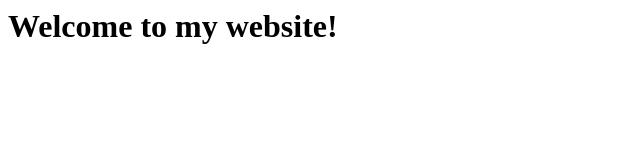
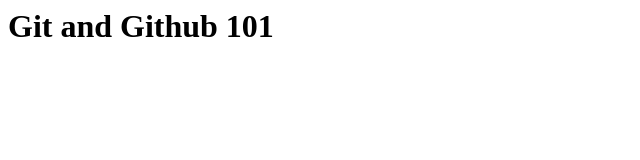
Before and after one commit to ZayMMM/ZayMMM.github.io, a plain HTML site: page index.html in a window 1280 px wide. Shown: the whole page, without its empty margins (0-640 px from the left). Drawn offline with Linux system fonts and the light colour scheme.

Commit message:
Update index.html

```diff
--- a/index.html
+++ b/index.html
@@ -5,6 +5,6 @@
     <title>Document</title>
 </head>
 <body>
-    <h1>Welcome to my website!</h1>
+    <h1>Git and Github 101</h1>
 </body>
 </html>
```
